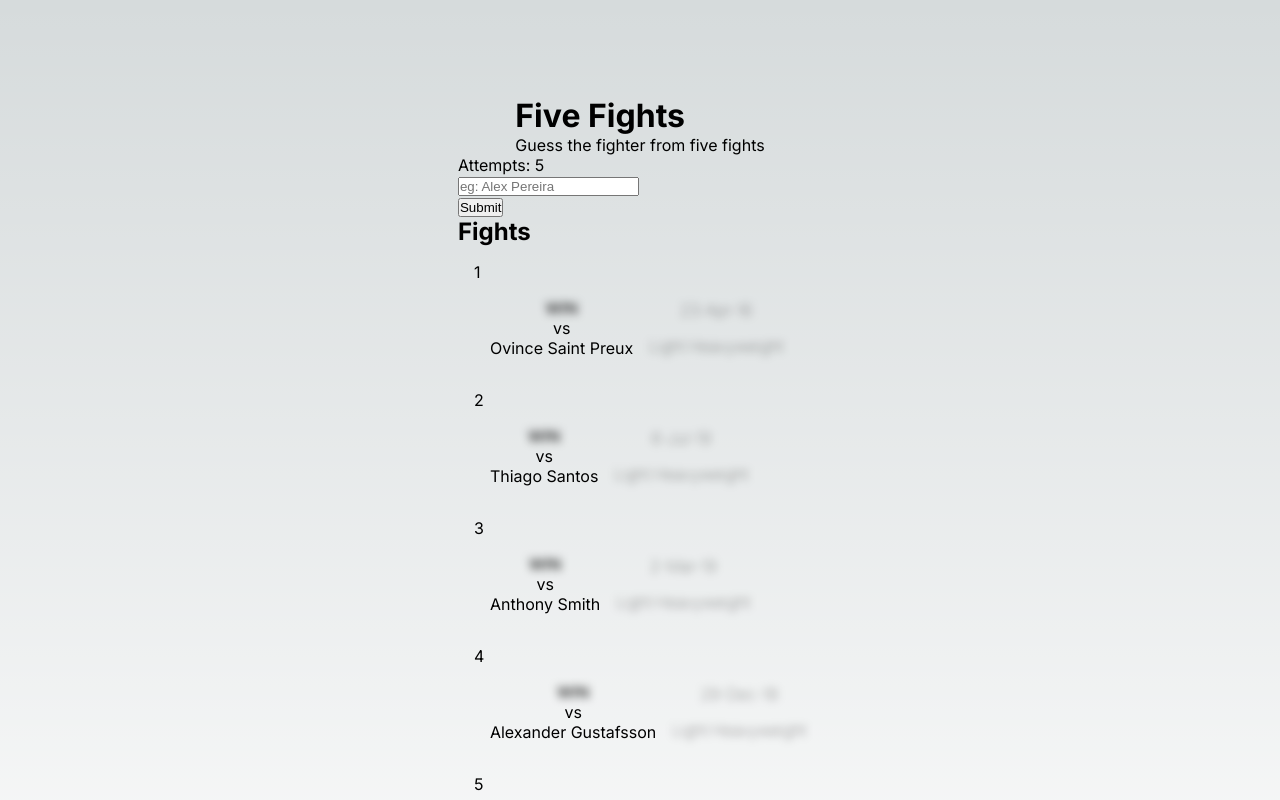
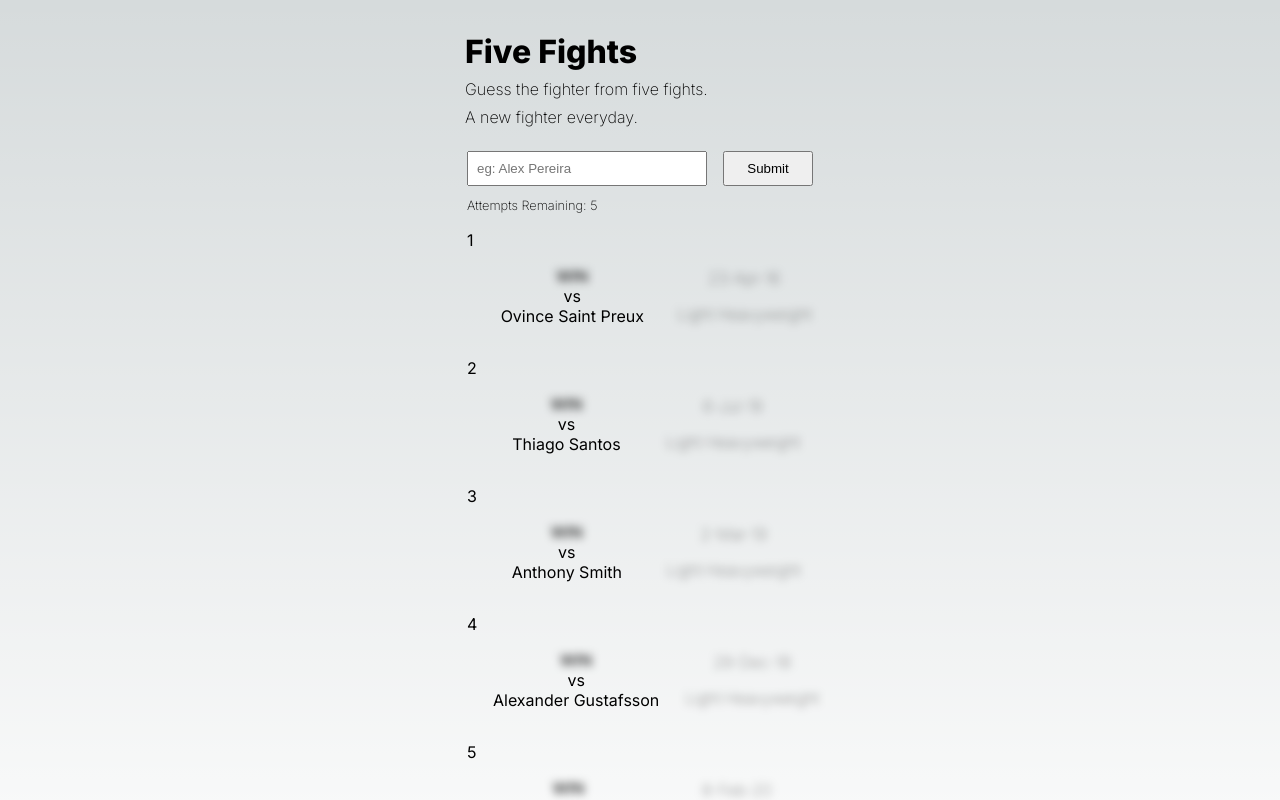
Before and after one commit to drenchoman/five-fights, a Next.js app: page / in a window 1280 px wide. Shown: the top 800 px of the page. Built offline with nearby package versions, Linux system fonts and the light colour scheme.

Commit message:
add styling

```diff
--- a/app/components/fights.module.css
+++ b/app/components/fights.module.css
@@ -1,13 +1,16 @@
 .container {
   display: flex;
   flex-direction: column;
-  margin: 1rem;
+  margin: 0.5rem;
   justify-content: center;
+  width: 100%;
 }
 
 .wrapper {
   display: flex;
   flex-direction: row;
+  width: 100%;
+  justify-content: space-evenly;
 }
 
 .hidden {
@@ -18,6 +21,7 @@
   display: flex;
   flex-direction: column;
   align-items: center;
+  /* text-align: center; */
   margin: 1rem;
 }
 
@@ -27,8 +31,13 @@
   flex-direction: column;
   justify-content: center;
   align-items: center;
-  margin: 1rem 0;
+  margin: 0.5rem 0;
   gap: 1rem 0;
+}
+
+.main {
+  display: flex;
+  flex-direction: column;
 }
 
 /* .flightInfoWrapper > div {
--- a/app/components/fights.tsx
+++ b/app/components/fights.tsx
@@ -11,17 +11,13 @@ export default function Fights({ fightInfo }) {
   };
 
   return (
-    <main>
+    <main className={styles.main}>
       <Form
         fighter={fightInfo[0].fighter}
         attempts={attempts}
         handleSubmit={handleSubmit}
       />
-      <div>
-        <h2>Fights</h2>
-      </div>
 
-      <div>
       {fightInfo.map((f, i) => (
         <div className={styles.container} key={i}>
           <span>{i + 1}</span>
@@ -29,9 +25,7 @@ export default function Fights({ fightInfo }) {
             <div className={styles.fighterWrapper}>
               <span
                 className={
-                    attempts > 4
-                      ? `${styles.hidden}`
-                      : `${styles.show}`
+                  attempts > 4 ? `${styles.hidden}` : `${styles.show}`
                 }
               >
                 {f.winner == f.fighter ? 'WIN' : 'LOSS'}
@@ -70,7 +64,6 @@ export default function Fights({ fightInfo }) {
           </div>
         </div>
       ))}
-      </div>
     </main>
   );
 }
--- /dev/null
+++ b/app/components/form.module.css
@@ -0,0 +1,24 @@
+.formWrapper {
+  margin: 0.5rem 0;
+}
+.form {
+  display: flex;
+  flex-direction: row;
+}
+.input {
+  height: 35px;
+  width: 240px;
+  margin: 0.5rem;
+  padding: 0.5rem;
+}
+.button {
+  width: 90px;
+  height: 35px;
+  margin: 0.5rem;
+}
+
+.attempts {
+  font-weight: 200;
+  font-size: 0.8rem;
+  margin: 0.5rem;
+}
--- a/app/components/form.tsx
+++ b/app/components/form.tsx
@@ -1,17 +1,25 @@
+import styles from '../components/form.module.css';
+
 export default function Form({ fighter, attempts, handleSubmit }) {
   return (
-    <div>
-      <div>
-        <form onSubmit={handleSubmit}>
-          <span>Attempts: {attempts}</span>
-          <div>
-            <input type="text" placeholder="eg: Alex Pereira"></input>
-          </div>
-          <div>
-            <button type="submit">Submit</button>
-          </div>
-        </form>
-      </div>
+    <div className={styles.formWrapper}>
+      <form className={styles.form} onSubmit={handleSubmit}>
+        <div>
+          <input
+            className={styles.input}
+            type="text"
+            placeholder="eg: Alex Pereira"
+          ></input>
+        </div>
+        <div>
+          <button className={styles.button} type="submit">
+            Submit
+          </button>
+        </div>
+      </form>
+      <span className={styles.attempts}>
+        Attempts Remaining: {attempts}
+      </span>
     </div>
   );
 }
--- /dev/null
+++ b/app/components/header.module.css
@@ -0,0 +1,16 @@
+.container {
+  display: flex;
+  flex-direction: column;
+  gap: 0.5rem;
+  margin: 0.5rem;
+}
+
+.header {
+  font-size: 2rem;
+  font-weight: 800;
+  width: 350px;
+}
+.subheader {
+  font-size: 1rem;
+  font-weight: 200;
+}
--- a/app/components/header.tsx
+++ b/app/components/header.tsx
@@ -1,8 +1,13 @@
+import styles from '../components/header.module.css';
+
 export default function Header() {
   return (
-    <div>
-      <h1>Five Fights</h1>
-      <p>Guess the fighter from five fights</p>
+    <div className={styles.container}>
+      <h1 className={styles.header}>Five Fights</h1>
+      <p className={styles.subheader}>
+        Guess the fighter from five fights.
+      </p>
+      <p className={styles.subheader}>A new fighter everyday.</p>
     </div>
   );
 }
--- a/app/page.module.css
+++ b/app/page.module.css
@@ -3,8 +3,8 @@
   flex-direction: column;
   justify-content: space-between;
   align-items: center;
-  padding: 6rem;
   min-height: 100vh;
+  margin: 1.5rem;
 }
 
 .description {
@@ -98,7 +98,7 @@
 
 .center::before,
 .center::after {
-  content: "";
+  content: '';
   left: 50%;
   position: absolute;
   filter: blur(45px);
```
Lines whose indentation alone changed are shown as unchanged.
